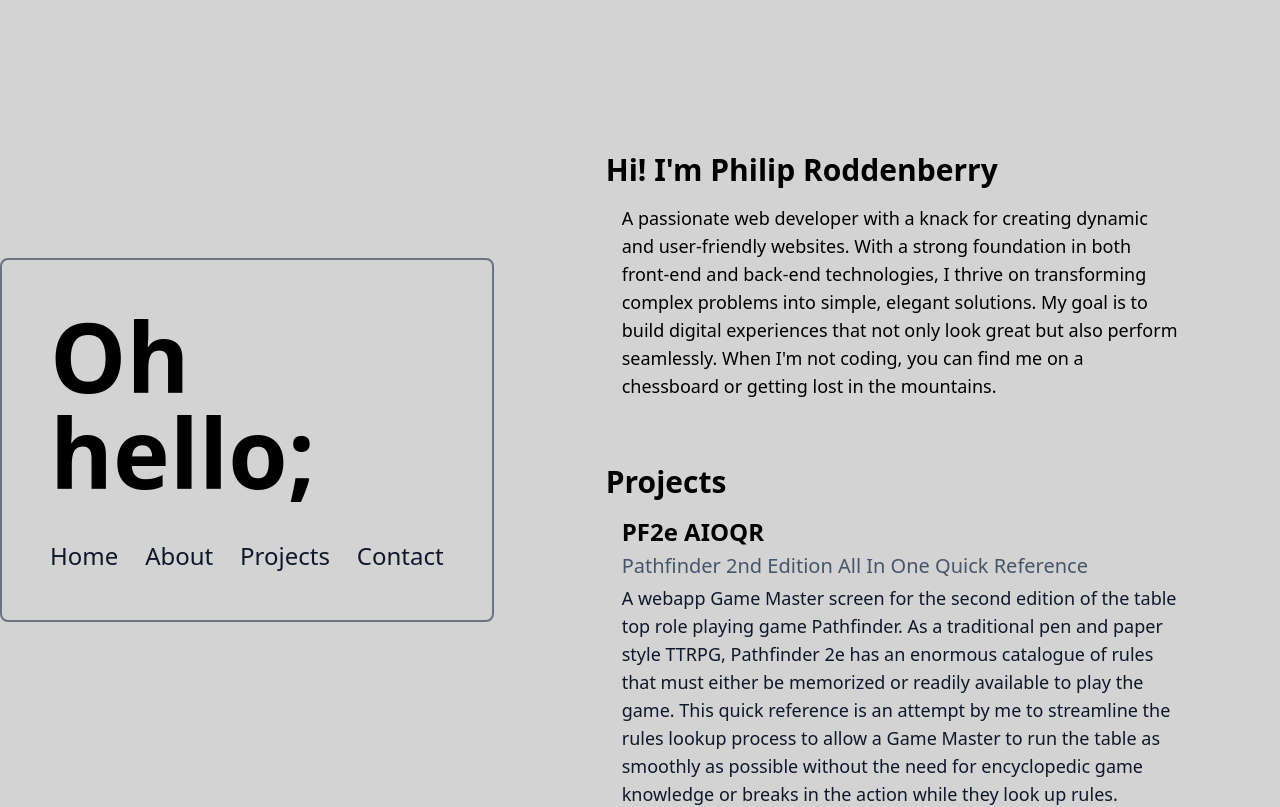
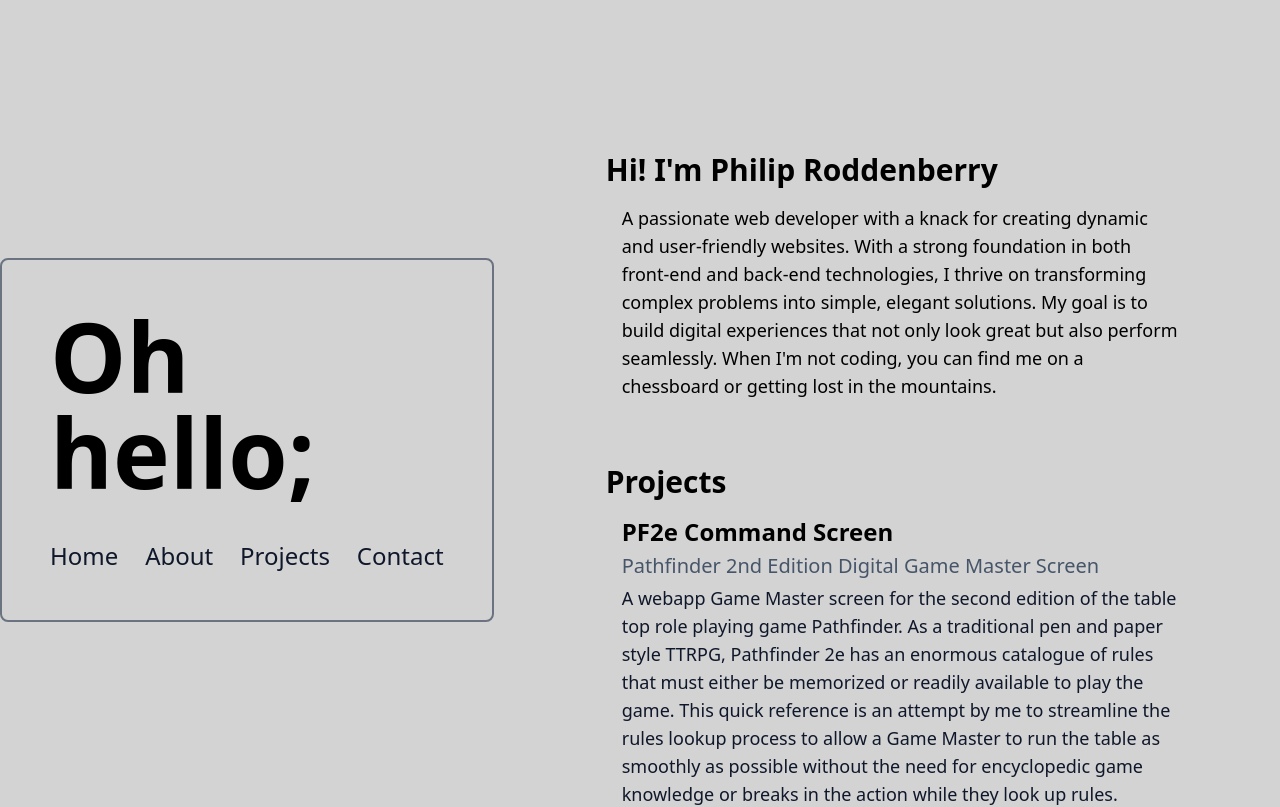
Before and after one commit to theboomiest/portfolio, a Next.js app: page / in a window 1280 px wide. Shown: the top 807 px of the page. Built offline with nearby package versions, Linux system fonts and the light colour scheme.

Commit message:
add anchor links to headers of non-placeholder Projects

```diff
--- a/src/app/components/Projects.js
+++ b/src/app/components/Projects.js
@@ -4,12 +4,12 @@ export default function Projects() {
         <h2 className="text-3xl font-bold mb-4">Projects</h2>
         <div className="space-y-4">
           <div className="pl-4 space-y-1">
-            <h3 className="text-2xl font-bold">PF2e AIOQR</h3>
-            <p className="max-w-xl text-xl text-slate-600">Pathfinder 2nd Edition All In One Quick Reference</p>
+            <h3 className="text-2xl font-bold"><a href="https://github.com/theboomiest/pf2e_ref/tree/master/reference-page">PF2e Command Screen</a></h3>
+            <p className="max-w-xl text-xl text-slate-600">Pathfinder 2nd Edition Digital Game Master Screen</p>
             <p className="max-w-xl text-lg text-slate-900">A webapp Game Master screen for the second edition of the table top role playing game Pathfinder. As a traditional pen and paper style TTRPG, Pathfinder 2e has an enormous catalogue of rules that must either be memorized or readily available to play the game. This quick reference is an attempt by me to streamline the rules lookup process to allow a Game Master to run the table as smoothly as possible without the need for encyclopedic game knowledge or breaks in the action while they look up rules. </p>
           </div>
           <div className="pl-4 space-y-1">
-            <h3 className="text-2xl font-bold">umbrage.world</h3>
+            <h3 className="text-2xl font-bold"><a href="umbrage.world">umbrage.world</a></h3>
             <p className="max-w-xl text-xl text-slate-600">Campaign website for Pathfinder 2e with custom wiki-style setting documentation</p>
             <p className="max-w-xl text-lg text-slate-900">A Wordpress website for a custom PF2e campaign. Featuring a robust wiki that contains all the custom setting information compiled using Quartz interpreting a directory of Markdown files. The setting page is hosted on a static GitPage.</p>
           </div>
```
